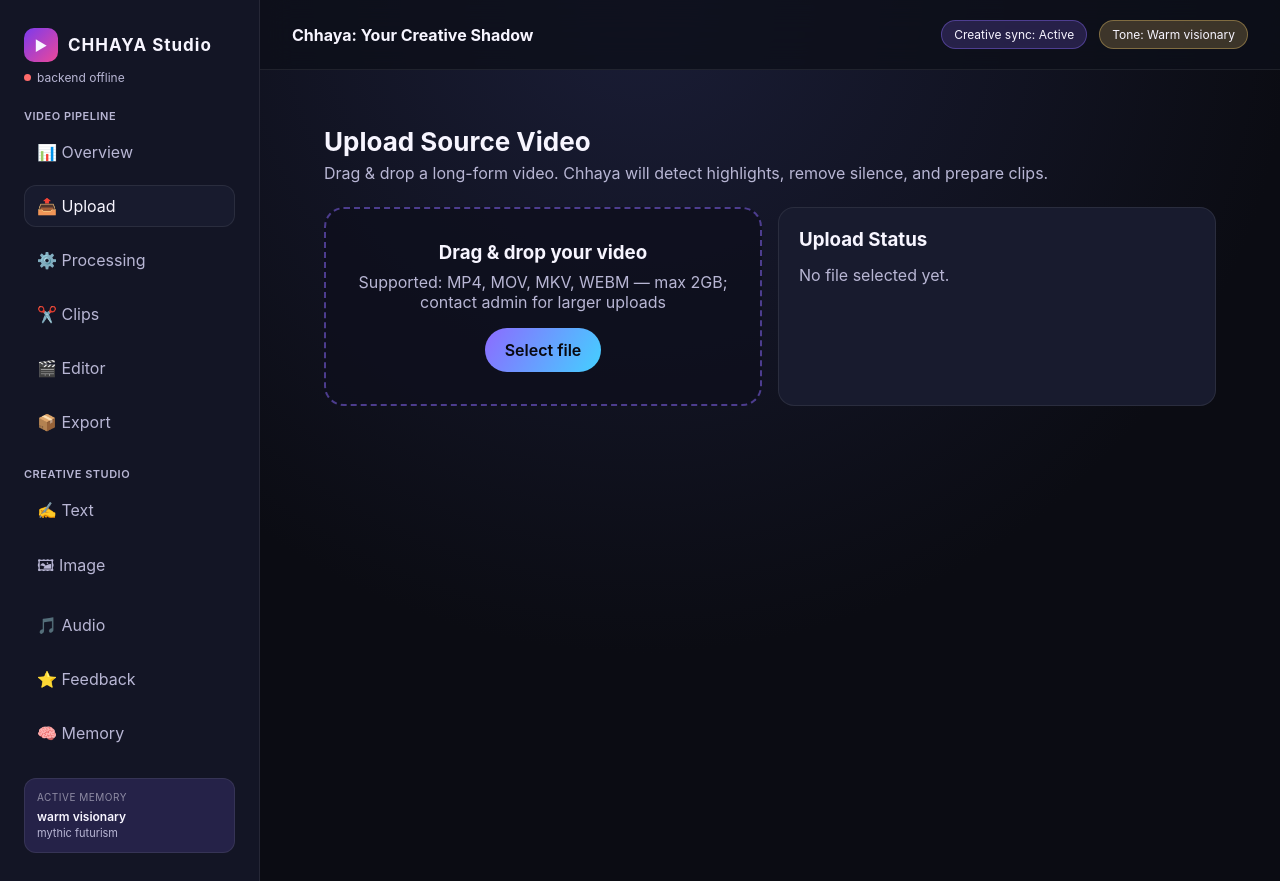
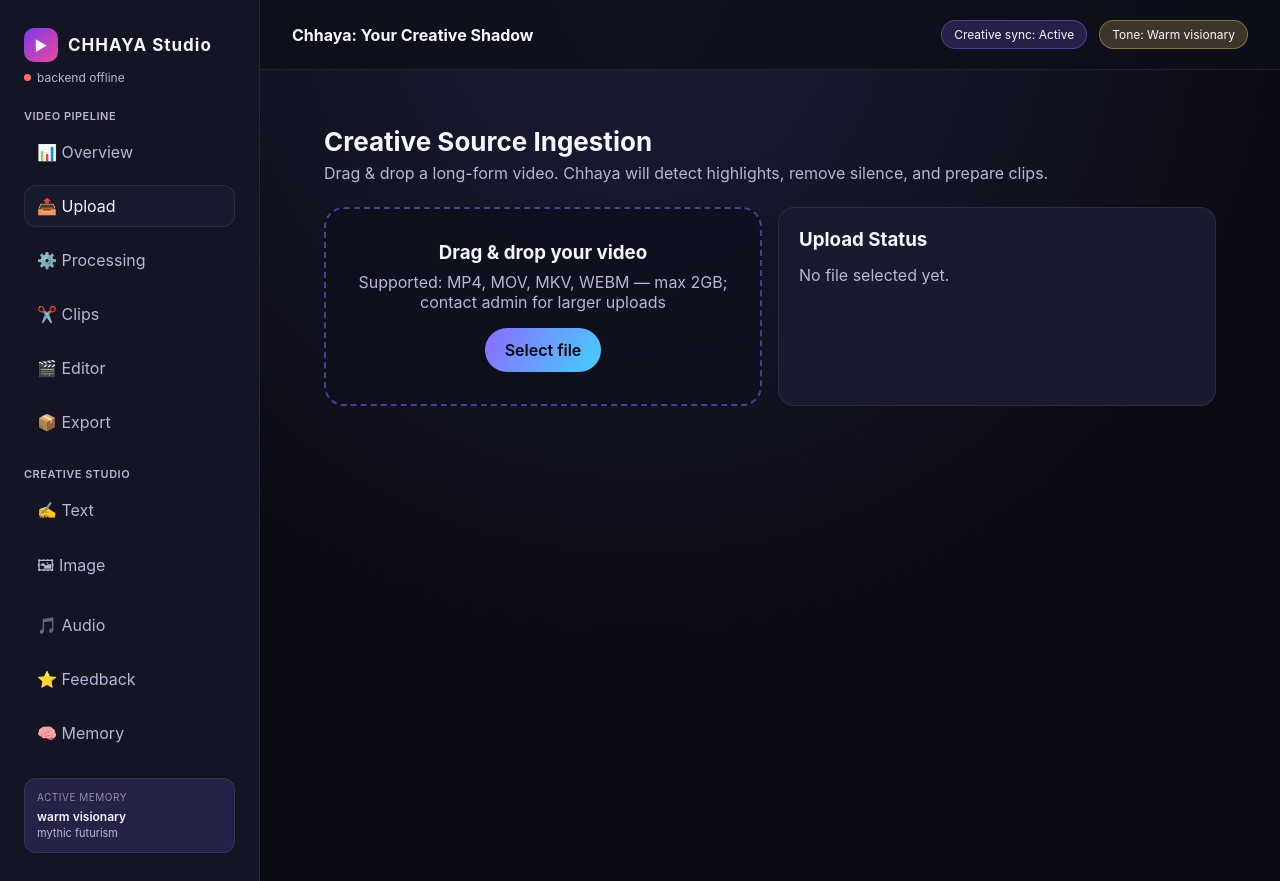
Before and after one commit to AbhayKTS/gla2, a React (Vite) app in the folder frontend/: page /upload in a window 1280 px wide. Built offline with nearby package versions, Linux system fonts and the light colour scheme; no server answers.

Commit message:
Update UploadPage title for creative focus

```diff
--- a/frontend/src/components/pages/UploadPage.tsx
+++ b/frontend/src/components/pages/UploadPage.tsx
@@ -59,7 +59,7 @@ const UploadPage = () => {
   return (
     <div className="page">
       <SectionHeader
-        title="Upload Source Video"
+        title="Creative Source Ingestion"
         subtitle="Drag & drop a long-form video. Chhaya will detect highlights, remove silence, and prepare clips."
       />
       <div className="cards">
```
